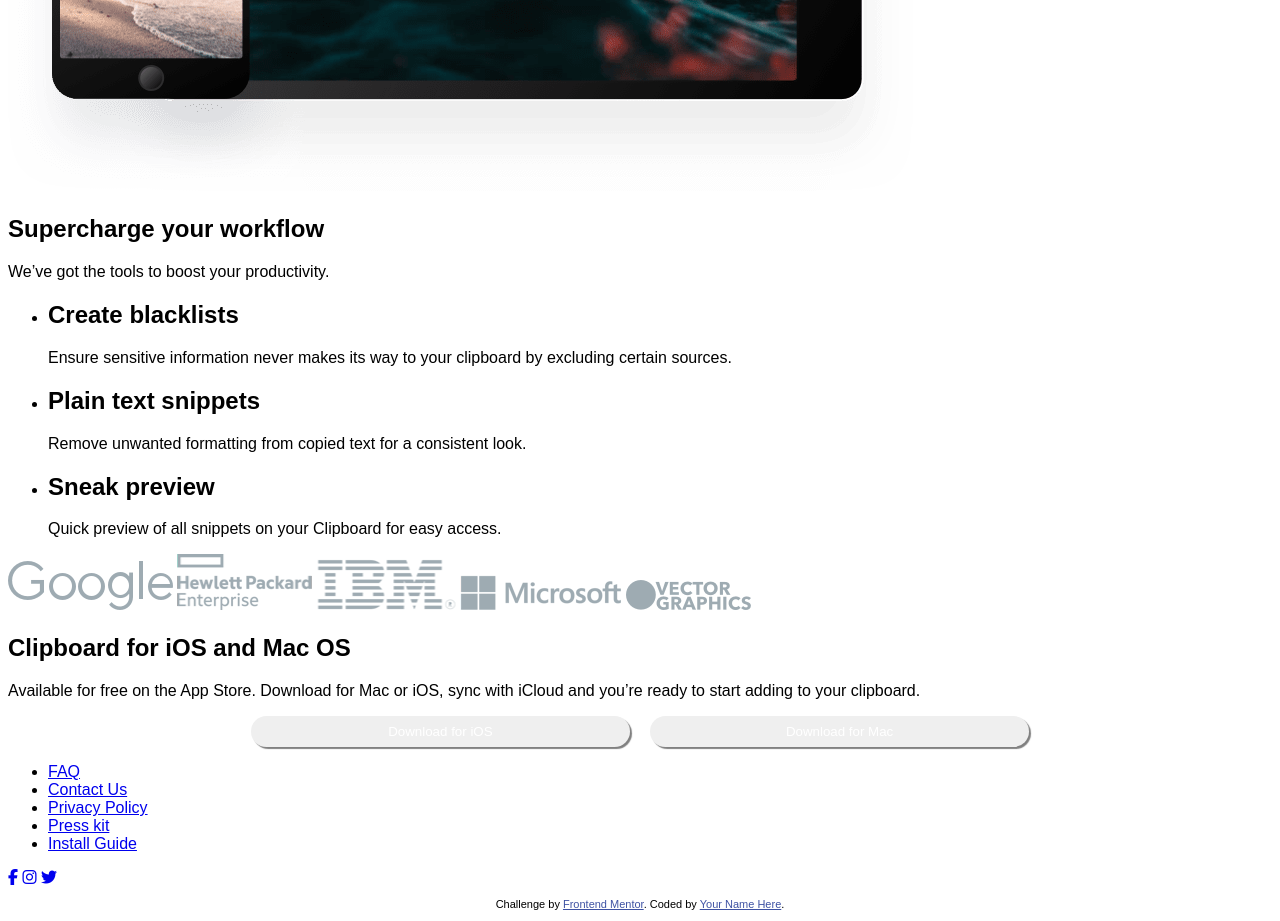
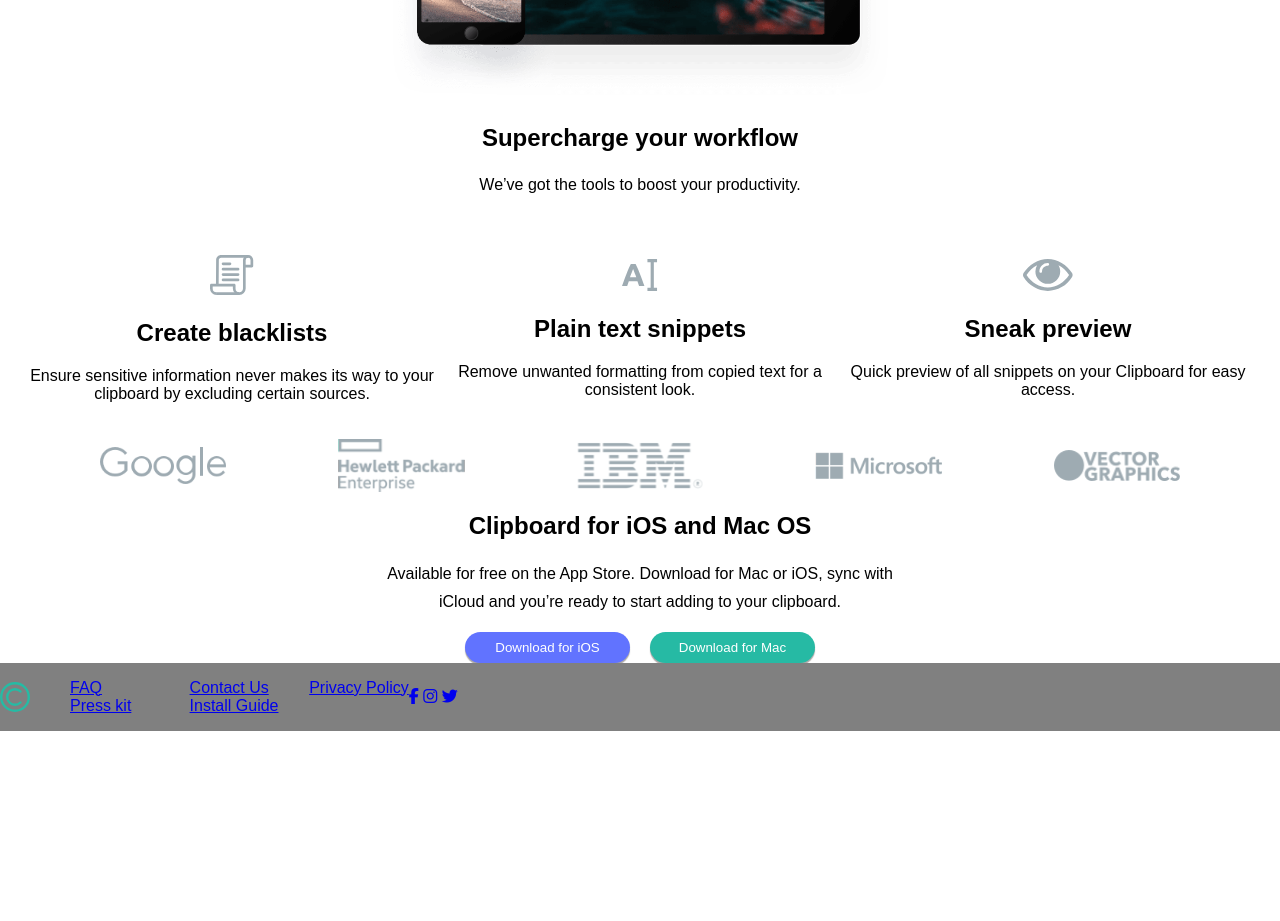
Before and after one commit to MombinyaOmboga/clipboard-landing-page, a plain HTML site: page index.html in a window 1280 px wide. Shown: the part 1380-2301 px from the top of the page. After the commit the page ends 2111 px from the top, so only its background shows below. Drawn offline with Linux system fonts and the light colour scheme; a web font is replaced by a local one.

Commit message:
flex commit

```diff
--- a/index.html
+++ b/index.html
@@ -66,7 +66,7 @@
       <h2>Access Clipboard anywhere</h2>
       <p>Whether you’re on the go, or at your computer, you can access all your Clipboard snippets in a few simple clicks.</p>
     </div>
-    <img src="images/image-devices.png" alt="">
+    <img src="images/image-devices.png" alt="" id="additional-image">
     <div class="hero">
       <h2>Supercharge your workflow</h2>
       <p> We’ve got the tools to boost your productivity.</p>
@@ -76,15 +76,18 @@
     <div class="products">
       <ul class="product-list">
         <li>
+          <img src="images/icon-blacklist.svg" alt="">
           <h2> Create blacklists</h2>
           <p>Ensure sensitive information never makes its way to your clipboard by excluding certain sources.
           </p>
         </li>
         <li>
+          <img src="images/icon-text.svg" alt="">
           <h2>Plain text snippets</h2>
           <p>Remove unwanted formatting from copied text for a consistent look.</p>
         </li>
         <li>
+          <img src="images/icon-preview.svg" alt="">
           <h2>Sneak preview</h2>
           <p>Quick preview of all snippets on your Clipboard for easy access.</p>
         </li>
@@ -106,13 +109,14 @@
       <p>Available for free on the App Store. Download for Mac or iOS, sync with iCloud
         and you’re ready to start adding to your clipboard.</p>
       <div class="buttons">
-        <button>Download for iOS</button>
-        <button>Download for Mac</button>
+        <button id="ios">Download for iOS</button>
+        <button id="mac">Download for Mac</button>
       </div>
     </div>
   </section>
   <footer>
       <div class="footer">
+        <img src="images/logo.svg" alt="" id="logo-bottom">
         <ul>
           <li><a href="#">FAQ</a></li>
           <li><a href="#">Contact Us</a></li>
@@ -120,16 +124,12 @@
           <li><a href="#">Press kit</a></li>
           <li><a href="#">Install Guide</a></li>
         </ul>
+        <div class="social">
           <a href="#"><i class="fa-brands fa-facebook-f"></i></a>
           <a href="#"><i class="fa-brands fa-instagram"></i></a>
           <a href="#"><i class="fa-brands fa-twitter"></i></a>
         </div>
-  </footer>
-  <footer>
-    <p class="attribution">
-      Challenge by <a href="https://www.frontendmentor.io?ref=challenge" target="_blank">Frontend Mentor</a>.
-      Coded by <a href="#">Your Name Here</a>.
-    </p>
+      </div>
   </footer>
 </body>
 </html>
--- a/styles.css
+++ b/styles.css
@@ -41,13 +41,17 @@ header{
     align-items: flex-end;
 }
 
-.hero-section{
+.hero-section, .additional-section, .bottom-line{
     text-align: center;
     line-height: 28px;
     width: 550px;
     max-width: 900px;
     margin: auto;
     font-size: 16px;
+}
+
+#additional-image{
+    width: 90%;
 }
 
 .buttons{
@@ -62,7 +66,7 @@ button{
     padding: 8px;
     border: none;
     border-radius: 25px;
-    box-shadow: 2px 2px 1px grey;
+    box-shadow: 0 2px 1px rgb(170, 167, 167);
     color: white;
 }
 
@@ -73,3 +77,63 @@ button{
 #mac{
     background-color: hsl(171, 66%, 44%);
 }
+
+.intro{
+    padding-bottom: 70px;
+}
+
+.hero{
+    padding-bottom: 20px;
+}
+
+.product-section{
+    margin: 20px;
+}
+
+.product-list {
+    list-style: none;
+    padding: 0;
+    text-align: center;
+  }
+
+  .product-list {
+    display: flex;
+    align-items: center;
+    margin-bottom: 20px;
+    justify-content: space-between;
+  }
+
+  .product-list li{
+    width: 60%;
+  }
+
+  .sponsor-tags{
+    display: flex;
+    justify-content: space-evenly;
+    align-items: center;
+    gap: 20px;
+  }
+
+  .sponsor-tags img{
+    width: 10%;
+  }
+
+  .footer{
+    display: flex;
+    align-items: center;
+    background-color: grey;
+    position: absolute;
+    width: 100%;
+    left: 0;
+  }
+
+  #logo-bottom{
+    width: 30px;
+  }
+
+  .footer ul{
+    list-style: none;
+    display: grid;
+    grid-template-columns: repeat(3, 1fr);
+    column-gap:  20px;
+  }
```
Lines whose indentation alone changed are shown as unchanged.
